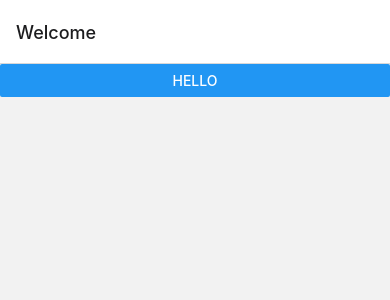
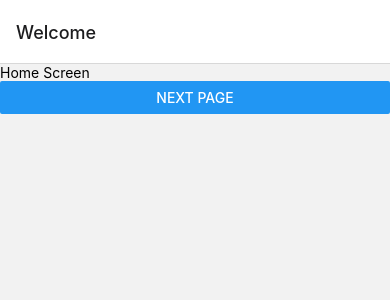
Before and after one commit to kent28808/OliveBranch, a React Native app: screen /Home in a window 390 px wide. Shown: the top 300 px of the page. Built offline with nearby package versions, Linux system fonts and the light colour scheme.

Commit message:
added buttons to home, onboarding, and the two checkcommit screens

```diff
--- a/src/screens/CheckCommitNowScreen.js
+++ b/src/screens/CheckCommitNowScreen.js
@@ -1,5 +1,13 @@
-import { Text } from "react-native";
+import { Text, Button } from "react-native";
 
 export default function CheckCommitNowScreen({ navigation, route }) {
-  return <Text>Check Commitment Now Screen</Text>;
+  return (
+    <>
+      <Text>CheckCommitNow Screen</Text>
+      <Button
+        title='Next Page'
+        onPress={() => navigation.navigate("CommitmentTemplate")}
+      />
+    </>
+  );
 }
--- a/src/screens/CheckCommitScreen.js
+++ b/src/screens/CheckCommitScreen.js
@@ -1,5 +1,13 @@
-import { Text } from "react-native";
+import { Text, Button } from "react-native";
 
 export default function CheckCommitScreen({ navigation, route }) {
-  return <Text>Check Commitment Screen</Text>;
+  return (
+    <>
+      <Text>CheckCommitScreen Screen</Text>
+      <Button
+        title='Next Page'
+        onPress={() => navigation.navigate("CheckCommitmentNow")}
+      />
+    </>
+  );
 }
--- a/src/screens/HomeScreen.js
+++ b/src/screens/HomeScreen.js
@@ -1,10 +1,13 @@
-import { Button } from "react-native";
+import { Text, Button } from "react-native";
 
 export default function HomeScreen({ navigation }) {
   return (
-    <Button
-      title='Hello'
-      onPress={() => navigation.navigate("Onboarding", { name: "Jane" })}
-    />
+    <>
+      <Text>Home Screen</Text>
+      <Button
+        title='Next Page'
+        onPress={() => navigation.navigate("Onboarding")}
+      />
+    </>
   );
 }
--- a/src/screens/OnBoardingScreen.js
+++ b/src/screens/OnBoardingScreen.js
@@ -1,5 +1,13 @@
-import { Text } from "react-native";
+import { Text, Button } from "react-native";
 
 export default function OnBoardingScreen({ navigation, route }) {
-  return <Text>Onboarding Screen</Text>;
+  return (
+    <>
+      <Text>Onboarding Screen</Text>
+      <Button
+        title='Next Page'
+        onPress={() => navigation.navigate("CheckCommitment")}
+      />
+    </>
+  );
 }
```
Also changed, not shown: App.js (+22 -13 lines).
